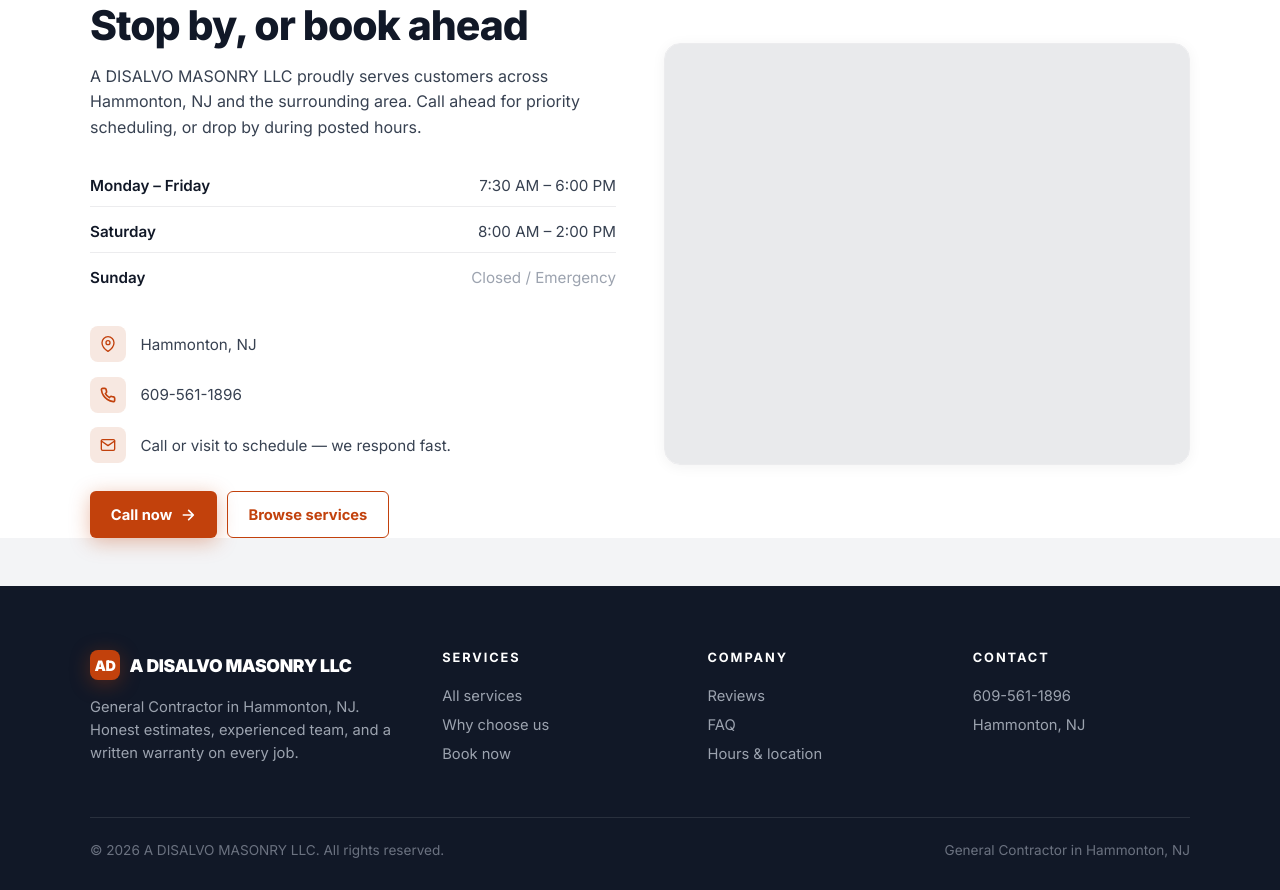
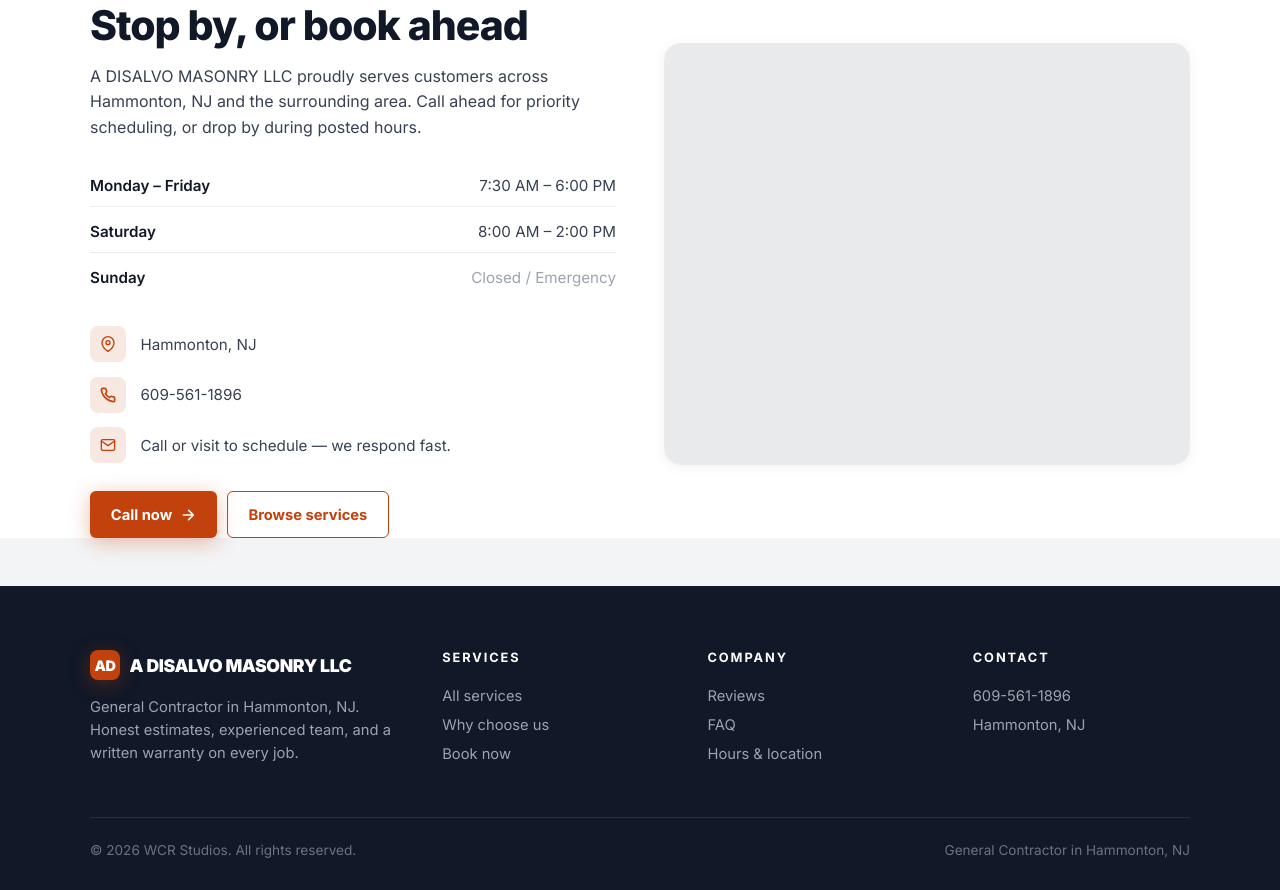
Before and after one commit to Wrenbjor/trades--a-disalvo-masonry-llc, a plain HTML site: page index.html in a window 1280 px wide. Shown: the part 4665-5555 px from the top of the page. Drawn offline with nearby package versions, Linux system fonts and the light colour scheme; no server answers.

Commit message:
Update site

```diff
--- a/index.html
+++ b/index.html
@@ -605,7 +605,7 @@
     </div>
   </div>
   <div class="foot-bottom">
-    <div>&copy; 2026 A DISALVO MASONRY LLC. All rights reserved.</div>
+    <div>&copy; 2026 WCR Studios. All rights reserved.</div>
     <div>General Contractor in Hammonton, NJ</div>
   </div>
 </footer>
```
